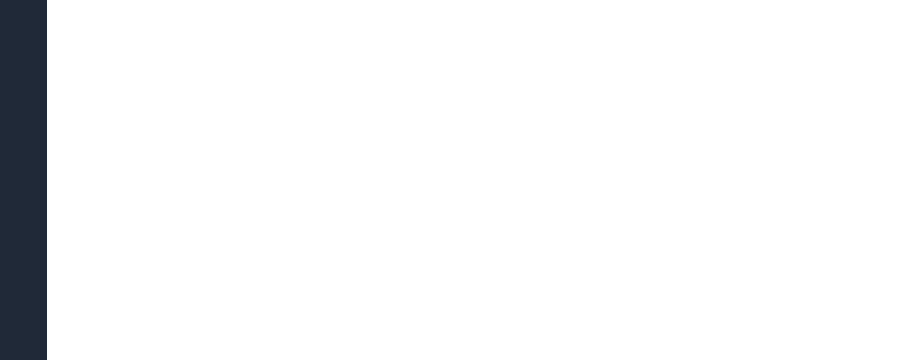
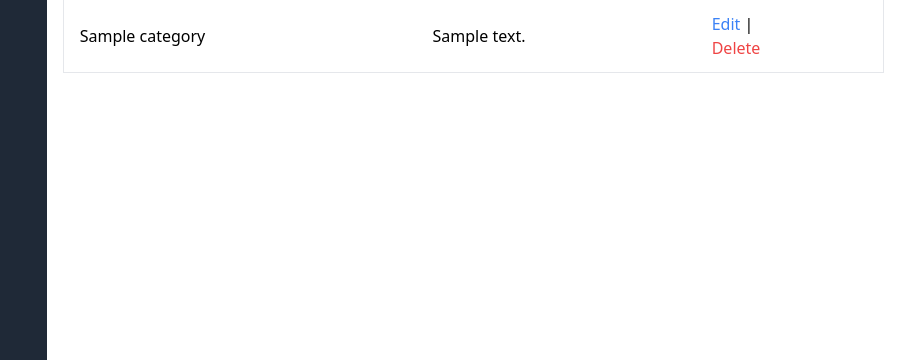
Before and after one commit to Sumaiya-Meem/Event_management-Django-, a Django app: page /events/create-category/ in a window 1280 px wide. Shown: the part 440-800 px from the top of the page, without its empty margins (380-1280 px from the left). Run offline with Django 5.2, Linux system fonts and the light colour scheme; a user stored in the database is signed in; tables that the repository leaves empty hold one stand-in row (values such as "Sample post").

Commit message:
edit category list

```diff
--- a/events/templates/create_categoryForm.html
+++ b/events/templates/create_categoryForm.html
@@ -33,7 +33,7 @@
                 </tr>
               </thead>
               <tbody>
-                {% for category in catgories %}
+                {% for category in categories %}
                 <tr class="hover:bg-gray-50">
                   <td class="py-3 px-4 border-b border-gray-200">{{category.name }}</td>
                   <td class="py-3 px-4 border-b border-gray-200">{{category.description}}</td>
--- a/events/views.py
+++ b/events/views.py
@@ -182,6 +182,7 @@ def delete_event(request, id):
 def create_category(request):
     category_form = CategoryModelForm()
     categories = Category.objects.all()
+    # print(categories)
 
     if request.method == 'POST':
         category_form = CategoryModelForm(request.POST)
```
